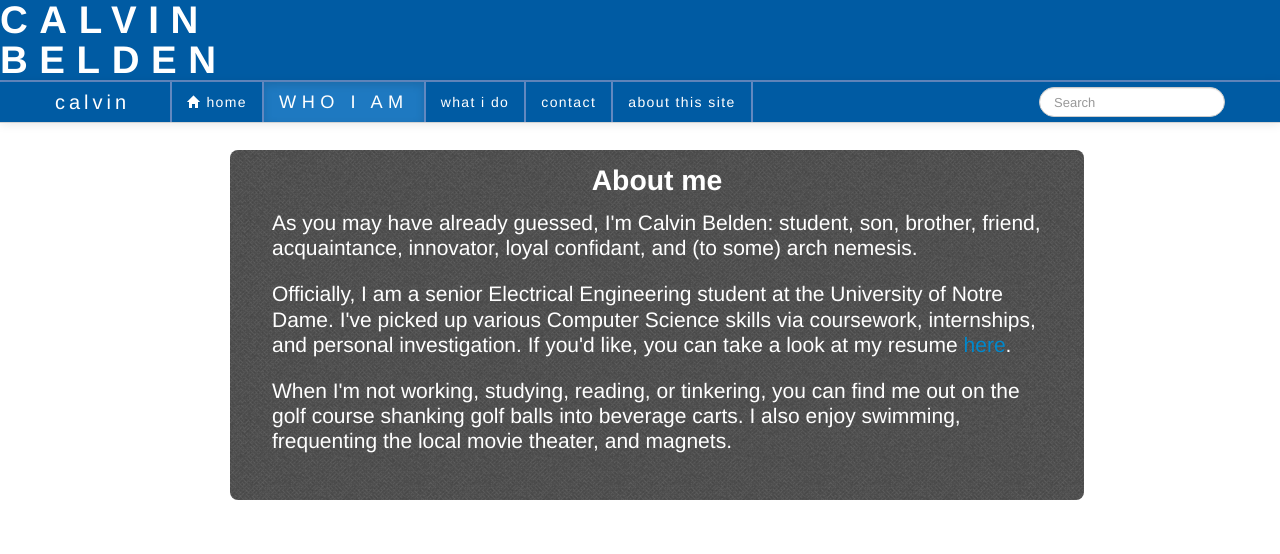
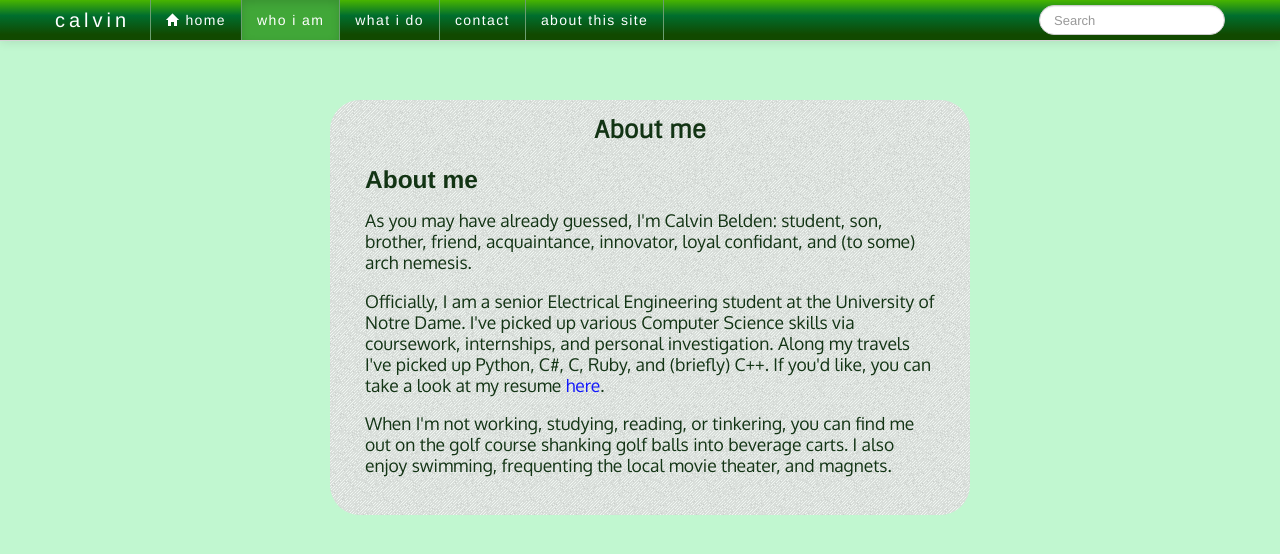
Before and after one commit to cbelden/MySite, a Flask app: page /about in a window 1280 px wide. Shown: the top 554 px of the page. Run offline with Flask 2, Linux system fonts and the light colour scheme; some libraries are stand-ins or nearby versions.

Commit message:
changed colors AGAIN. changed content on about page.

```diff
--- a/mysite/static/custom/custom.css
+++ b/mysite/static/custom/custom.css
@@ -1,50 +1,49 @@
-/* primary title on top portion of navbar */
-.primary_title {
-  /* TODO: add a super sick font */
-  font-family: helvetica;
-  color: white;
-  background-color: rgb(0, 91, 163);
-  text-align: left;
-  letter-spacing: .3em;
-  text-transform: uppercase;
-  margin: 0;
-  border-bottom: 2px solid rgb(98, 136, 192);
-}
-
 /* General navbar-inner (part with buttons) */
 .navbar-inner {
-  background-color: rgb(0, 91, 163);
-  border-top: 10px solid white;
+  padding-left: 1em;
+    /* colorzilla generated gradient */
+background: #48b500; /* Old browsers */
+background: -moz-linear-gradient(top, #48b500 0%, #006e2e 39%, #114900 86%); /* FF3.6+ */
+background: -webkit-gradient(linear, left top, left bottom, color-stop(0%,#48b500), color-stop(39%,#006e2e), color-stop(86%,#114900)); /* Chrome,Safari4+ */
+background: -webkit-linear-gradient(top, #48b500 0%,#006e2e 39%,#114900 86%); /* Chrome10+,Safari5.1+ */
+background: -o-linear-gradient(top, #48b500 0%,#006e2e 39%,#114900 86%); /* Opera 11.10+ */
+background: -ms-linear-gradient(top, #48b500 0%,#006e2e 39%,#114900 86%); /* IE10+ */
+background: linear-gradient(to bottom, #48b500 0%,#006e2e 39%,#114900 86%); /* W3C */
+filter: progid:DXImageTransform.Microsoft.gradient( startColorstr='#48b500', endColorstr='#114900',GradientType=0 ); /* IE6-9 */
 }
 
 /* standard navbar button*/
 .navbar .nav > li > a {
     color: rgb(255, 255, 255);
     text-shadow: none;
-    border-right: 2px solid rgb(98, 136, 192);
+    border-right: 1px solid rgb(107, 158, 113);
 }
 
 /* Active navbar button */
 .navbar .nav > .active > a{
     color: white;
-    background-color: rgb(30, 121, 193);
+    background-color: rgb(65, 167, 56);
     text-shadow: none;
 }
 
 /* navbar hover */
 .navbar .nav > :hover {
-    color: #555555;
-    background-color: #e5e5e5
+    color: white;
+    background-color: rgb(65, 167, 56)
+}
+
+/* navbar active hover */
+.navbar .nav > .active > a, .navbar .nav > .active > a:hover {
+    color: white;
+    background-color: rgb(65, 167, 56)
 }
 
 /* brand */
 .navbar .brand {
-    padding-left: 1em;
-    padding-right: 2em;
     color: rgb(255, 255, 255);
     text-shadow: none;
     letter-spacing: .2em;
-    border-right: 2px solid rgb(98, 136, 192);
+    border-right: 1px solid rgb(107, 158, 113);
 }
 
 /* Formatting for nav button text */
@@ -53,59 +52,39 @@
   text-transform: lowercase;
 }
 
-/* CSS for active navbar button */
-.active {
-  font-size: 130%;
-  letter-spacing: .3em;
-  text-transform: uppercase;
-}
-
 /*  Pads body below fixed top navbar; sets text color */
 body {
-    padding-top: 150px;
-    color: white;
+    padding-top: 100px;
+    color: rgb(0, 31, 0);
+    background-color: rgb(193, 247, 208);
 }
 
 /*  Aligns page titles */
 h2 {
     text-align: center;
     font-size: 135%;
+    font-family: Sintony;
 }
 
 /* Background image for the message text; need to find something better. */
-.span8 {
-    background: url("tweed.png");
-    font-size: 150%;
+.main {
+    background: url("kindajean.png");
+    opacity: 0.9;
+    font-size: 125%;
     line-height: 1.2em;
     overflow: scroll;
     padding-bottom: 1.2em;
     padding-left: 2em;
     padding-right: 2em;
-    border-radius: 8px;
+    border-radius: 30px;
 }
 
 /* Increase spacing between paragraphs */
 .message > p {
     margin-bottom: 1em;
+    font-family: Oxygen;
 }
 
-/* Format message padding */
-/*.message {
-    padding-left: 2em;
-    padding-right: 2em;
-}*/
-
-/* Hidden spoiler messages */
-.spoiler {
-    visibility: hidden;
-    display: inline;
+.main a {
+  color: rgb(0, 0, 255);
 }
-
-/*
-Currently  not working: I want the spoiler message to
-appear if the user hovers over the text.
-*/
-.spoiler:hover {
-    visibility: visible;
-    color: #005580;
-}
--- a/mysite/templates/about.html
+++ b/mysite/templates/about.html
@@ -9,22 +9,20 @@
 {% endblock %}
 
 {% block title %}
-    <h2>About me</h2>
+    <h2> About me </h2>
 {% endblock %}
 
 {% block content %}
-<!-- TODO : would like to increase the spacing between paragraphs -->
+    <h3>About me</h3>
     <p>
         As you may have already guessed, I'm Calvin Belden: student, son, brother, friend, acquaintance, innovator, loyal confidant, and (to some) arch nemesis.
     </p>
     <p>
         Officially, I am a senior Electrical Engineering student at the University of Notre Dame.  I've picked up
-        various Computer Science skills via coursework, internships, and personal investigation.  If you'd like, you can take a look at my resume <a href="{{url_for('static', filename='resume/resume.pdf')}}">here</a>.
+        various Computer Science skills via coursework, internships, and personal investigation.  Along my travels I've picked up Python, C#, C, Ruby, and (briefly) C++.  If you'd like, you can take a look at my resume <a href="{{url_for('static', filename='resume/resume.pdf')}}">here</a>.
     </p>
     <p>
         When I'm not working, studying, reading, or tinkering, you can find me out on the golf course shanking golf
         balls into beverage carts.  I also enjoy swimming, frequenting the local movie theater, and magnets.
     </p>
 {% endblock %}
-
-<!-- TODO add sidebar for sidenotes! -->
--- a/mysite/templates/base.html
+++ b/mysite/templates/base.html
@@ -6,11 +6,11 @@
   <link href="{{url_for('static', filename='assets/css/bootstrap.css')}}" rel="stylesheet">
   <link href="{{url_for('static', filename='assets/css/bootstrap-responsive.css')}}" rel="stylesheet">
   <link href="{{url_for('static', filename='custom/custom.css')}}" rel="stylesheet">
+  <link href="http://fonts.googleapis.com/css?family=Oxygen|Sintony" rel="stylesheet" type="text/css">
   {% block style %}{% endblock %}
 </head>
 <body>
   <div class="navbar navbar-fixed-top">
-    <h1 class="primary_title">Calvin<br>Belden</h1>
     <div class="navbar-inner">
       <div class="container">
         <a class="btn btn-navbar" data-toggle="collapse" data-target=".nav-collapse">
@@ -22,8 +22,8 @@
         <div class="nav-collapse">
           <ul class="nav">
             <li class={%block home_nav%}{%endblock%}><a href="/"><i class="icon-home icon-white"></i> Home</a></li>
-            <li class={%block about_nav%}{%endblock%}><a href="/about">who i am</a></li>
-            <li class={%block projects_nav%}{%endblock%}><a href="/projects">what i do</a></li>
+            <li class={%block about_nav%}{%endblock%}><a href="/about">who I am</a></li>
+            <li class={%block projects_nav%}{%endblock%}><a href="/projects">what I do</a></li>
             <li class={%block contact_nav%}{%endblock%}><a href="/contact">contact</a></li>
             <li class={%block about_site_nav%}{%endblock%}><a href="/about_site">about this site</a></li>
             {%block pnf_nav%}{%endblock%}
@@ -36,13 +36,13 @@
     </div><!-- /.navbar-inner -->
   </div><!-- /.navbar -->
   <div id='content'>
-    <div class='span8 offset2 main'>
+    <div class='span6 offset3 main'>
       <div class='message'>
         {% block title %}{% endblock %}
         {% block content %}{% endblock %}
       </div> <!-- /.message -->
     </div> <!-- /.main /.span9 /.offset3 -->
-    <div class="span3 sidebar">
+    <div class="span3 sidebar-nav">
     {% block sidebar %}{% endblock %}
     <div>
   </div> <!-- /.content -->
--- a/mysite/templates/index.html
+++ b/mysite/templates/index.html
@@ -9,13 +9,13 @@
 {% endblock %}
 
 {% block title %}
-    <h2>Boy am I glad you're here!</h2>
+    <h2>Welcome to the site!</h2>
 {% endblock %}
 
 {% block content %}
     <p>
         My name is Calvin Belden, and you've stumbled upon my latest side project.  Feel free to take in the sights
-        and peruse the bounty of personal information, and don't forget to stop by the gift shop on your way out.
+        and peruse my personal information, and don't forget to stop by the gift shop on your way out.
     </p>
     <!-- TODO: want to make the spoiler alert message invisible, then visible by hovering -->
     <p>
--- a/runserver.py
+++ b/runserver.py
@@ -1,2 +1,2 @@
 from mysite import app
-app.run(debug=True)
+app.run(debug=False)
```
Also changed, not shown: mysite/static/custom/kindajean.png (added).
